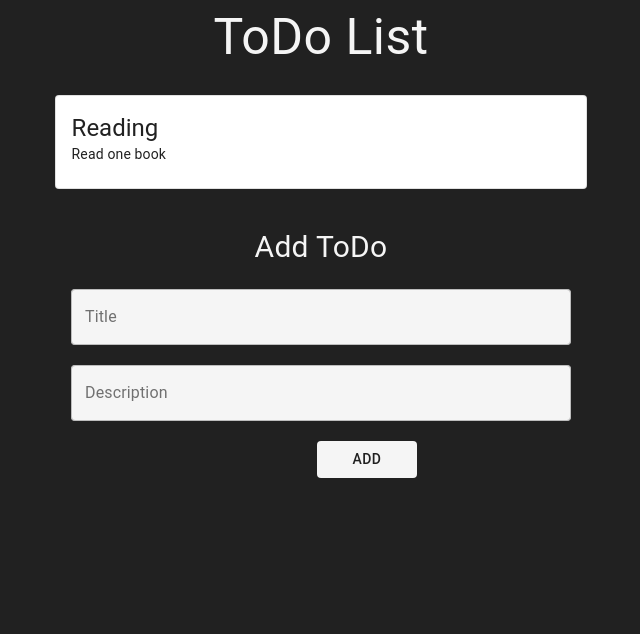
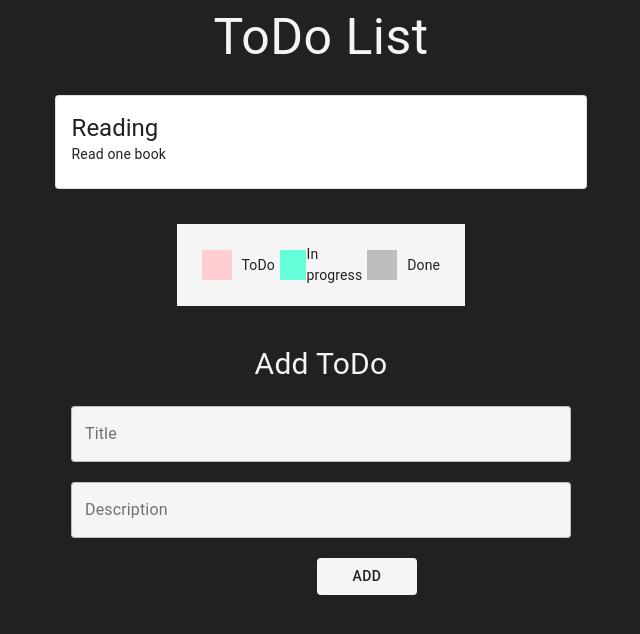
Before and after one commit to PolinaRaguilo/TodoList, a React (Create React App) app: page / in a window 1280 px wide. Shown: the top 634 px of the page, without its empty margins (319-959 px from the left). Built offline with nearby package versions, Linux system fonts and the light colour scheme.

Commit message:
Created legend

```diff
--- /dev/null
+++ b/src/components/legend/Legend.js
@@ -0,0 +1,61 @@
+import { colors, Container, makeStyles, Typography } from '@material-ui/core';
+const useStyles = makeStyles({
+  root: {
+    display: 'flex',
+    width: '45%',
+    backgroundColor: colors.grey[100],
+    marginBottom: 35,
+    padding: 20,
+  },
+  title: {
+    fontSize: 14,
+    color: colors.grey[900],
+  },
+  box__color: {
+    padding: 0,
+    maxWidth: 30,
+    height: 30,
+    margin: 0,
+  },
+  color__wrapper: {
+    padding: 0,
+    display: 'flex',
+    alignItems: 'center',
+    justifyContent: 'space-around',
+  },
+  todo: {
+    backgroundColor: '#ffcdd2',
+  },
+  inProgress: {
+    backgroundColor: '#64ffda',
+  },
+  done: {
+    backgroundColor: '#bdbdbd',
+  },
+});
+
+const legendsList = [
+  { classStyle: 'todo', text: 'ToDo' },
+  { classStyle: 'inProgress', text: 'In progress' },
+  { classStyle: 'done', text: 'Done' },
+];
+
+const Legend = () => {
+  const classes = useStyles();
+  return (
+    <Container className={classes.root}>
+      {legendsList.map((item) => {
+        return (
+          <Container className={classes.color__wrapper}>
+            <Container
+              className={`${classes.box__color} ${classes[item.classStyle]}`}
+            />
+            <Typography className={classes.title}>{item.text}</Typography>
+          </Container>
+        );
+      })}
+    </Container>
+  );
+};
+
+export default Legend;
--- a/src/components/main-page/Main-page.js
+++ b/src/components/main-page/Main-page.js
@@ -2,6 +2,7 @@ import { Container, makeStyles, Typography } from '@material-ui/core';
 import { useState } from 'react';
 import AddForm from '../add-form/add-form';
 import CardTodo from '../card-todo/Card-todo';
+import Legend from '../legend/Legend';
 
 const useStyles = makeStyles(() => ({
   main__title: {
@@ -26,6 +27,7 @@ const MainPage = () => {
           return <CardTodo key={item.id} todo={item} />;
         })}
       </Container>
+      <Legend />
       <AddForm addItem={setItems} />
     </>
   );
```
